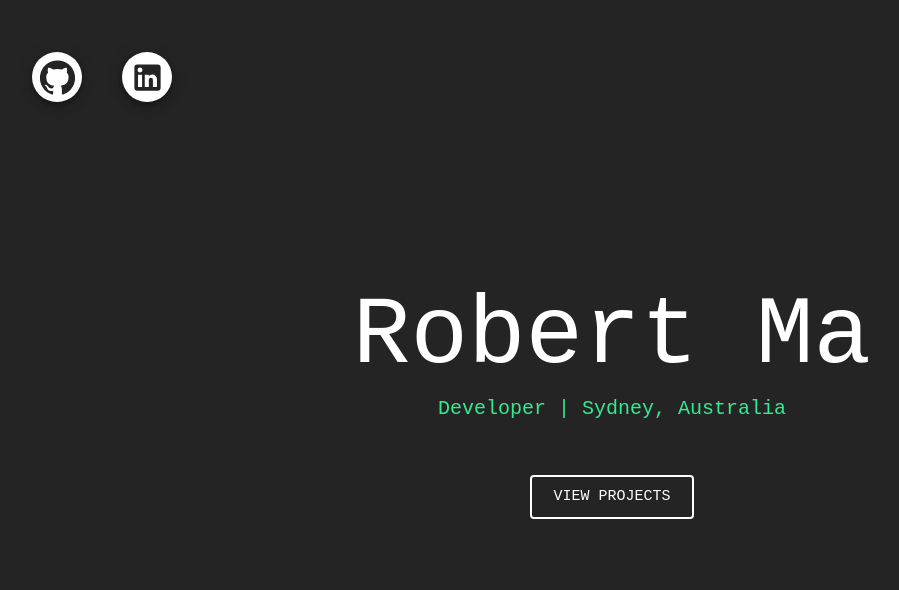
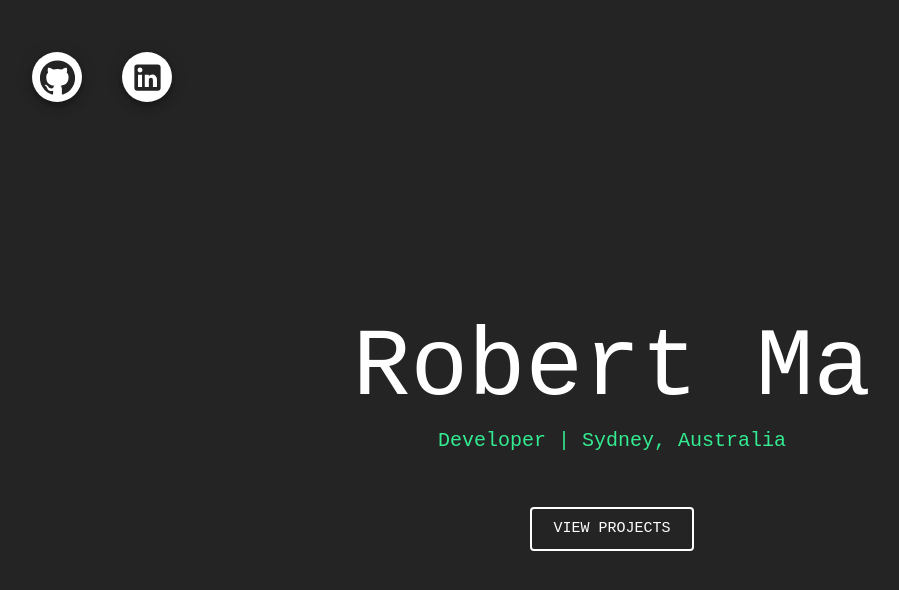
Before and after one commit to robertma1995/portfolio, a React (Create React App) app: page / in a window 1280 px wide. Shown: the top 590 px of the page, without its empty margins (28-927 px from the left). Built offline with nearby package versions, Linux system fonts and the light colour scheme.

Commit message:
for now, added invisible appbar to prevent projects grid from pushing title upwards

```diff
--- a/src/App.js
+++ b/src/App.js
@@ -1,7 +1,7 @@
 import React from 'react';
 // material ui
 import { createMuiTheme, responsiveFontSizes, ThemeProvider } from '@material-ui/core/styles';
-import Box from '@material-ui/core/Box';
+import { AppBar, Box, Toolbar } from '@material-ui/core';
 // routing
 import { Switch, Route } from 'react-router-dom';
 import * as routes from './utils/routes';
@@ -17,14 +17,14 @@ theme = responsiveFontSizes(theme);
 function App() {
     return (
         <ThemeProvider theme={theme}>
-            <Box
-                display="flex"
-                flexDirection="column"
-                height="100%"
-                bgcolor="primary.main"
-                justifyContent="center"
-            >
-                <Box display="flex" flexDirection="row" justifyContent="center">
+            <Box display="flex" flexDirection="column" height="100%">
+                { /* TODO - improve: empty static appbar to force projects grid to grow down instead of push up  */}
+                <Box display="flex" width="100%">
+                    <AppBar position="static" elevation={0} color="transparent" style={{ zIndex: 0 }}>
+                        <Toolbar></Toolbar>
+                    </AppBar>
+                </Box>
+                <Box display="flex" flexDirection="row" justifyContent="center" flexGrow={1} width="100%">
                     <Switch>
                         <Route exact path={routes.ABOUT} component={About}></Route>
                         <Route exact path={routes.PROJECTS} component={Projects}></Route>
--- a/src/index.css
+++ b/src/index.css
@@ -10,6 +10,7 @@ body {
 body, html, #root {
   height: 100% !important;
   margin: 0;
+  background-color: #242424;
 }
 
 code {
--- a/src/pages/about.js
+++ b/src/pages/about.js
@@ -7,7 +7,9 @@ import * as routes from '../utils/routes';
 
 function About() {
     return (
-        <Box display="flex" flexDirection="column" alignContent="center">
+        <Box display="flex" flexDirection="column" justifyContent="center">
+            <Box display="flex" flexDirection="row" alignContent="center">
+                <Box display="flex" flexDirection="column" justifyContent="center">
                     <Typography variant="h1" color="secondary" align="center">
                         Robert Ma
                     </Typography>
@@ -32,6 +34,8 @@ function About() {
                         </Button>
                     </Box>
                 </Box>
+            </Box>
+        </Box>
     );
 }
 
--- a/src/pages/projects.js
+++ b/src/pages/projects.js
@@ -15,33 +15,42 @@ const useStyles = makeStyles((theme) => ({
             marginTop: theme.spacing(1)
         },
     },
+    // push whole container down from invisible appbar (see App.js)
+    marginLarge: {
+        marginTop: theme.spacing(15),
+        [theme.breakpoints.down('md')]: {
+            marginTop: theme.spacing(1)
+        },
+        [theme.breakpoints.down('sm')]: {
+            marginTop: theme.spacing(10)
+        },
+    }
 }));
 
 function Projects() {
     const classes = useStyles();
     return (
-        <Container maxWidth="md">
-            <Box display="flex" flexDirection="column" alignContent="center">
+        <Container maxWidth="md" className={classes.marginLarge}>
+            <Box display="flex" flexDirection="column">
+                <Box display="flex" flexDirection="column" justifyContent="center">
                     <Typography variant="h3" color="secondary">
                         Projects
                     </Typography>
                     <Typography variant="body1" color="textPrimary" className={classes.margin}>
-                    Here are the projects that I've worked on recently.
+                        Here are the projects that I've worked on recently. Click on a tile to find out more.
                     </Typography>
+                </Box>
+                <Box display="flex" flexDirection="row" justifyContent="center" flexGrow={1} width="100%">
                     <Grid
                         container
                         spacing={3}
-                    justify="center"
-                    alignItems="center"
                         className={classes.margin}
                     >
                         <Grid item xs={6}>
                             <ProjectCard projectName="hotdogs"/>
                         </Grid>
-                    <Grid item xs={6}>
-                        <ProjectCard projectName="hotdogs"/>
                     </Grid>
-                </Grid>
+                </Box>
             </Box>
         </Container>
     );
```
Lines whose indentation alone changed are shown as unchanged.
